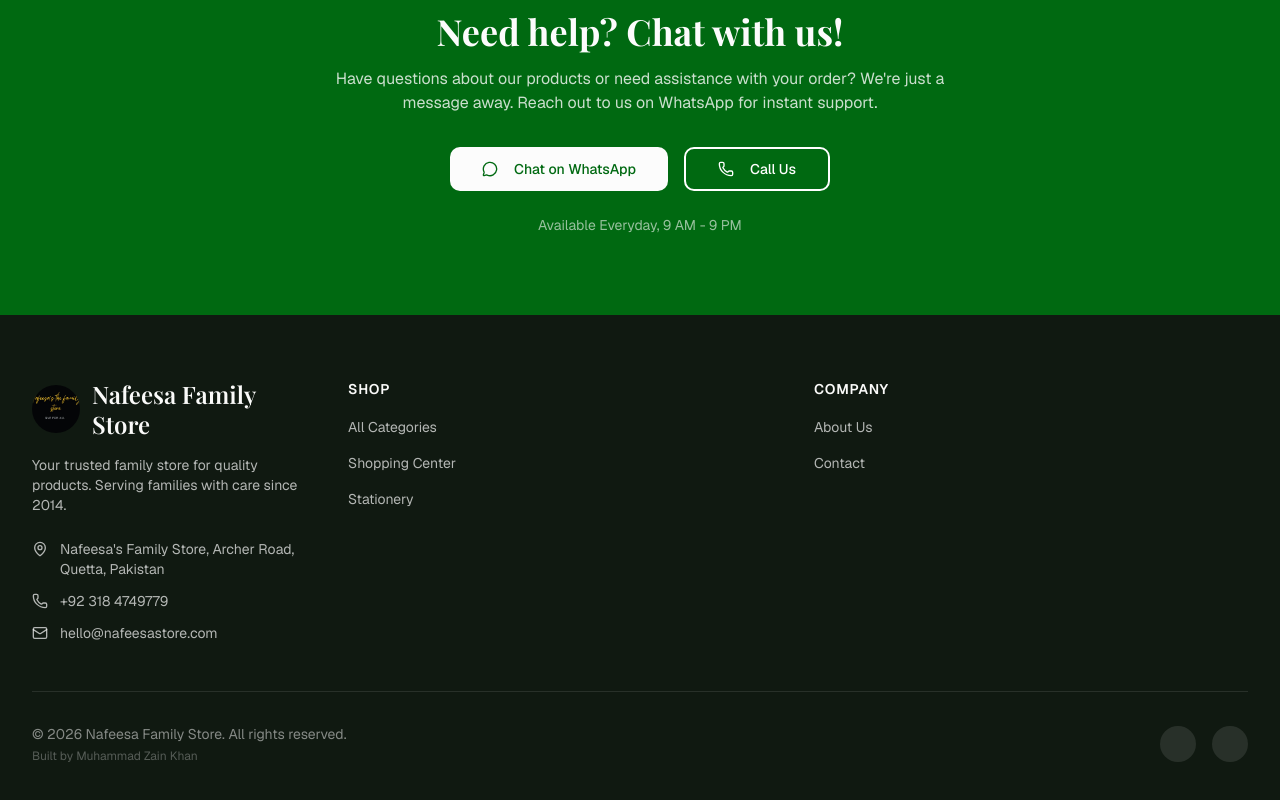
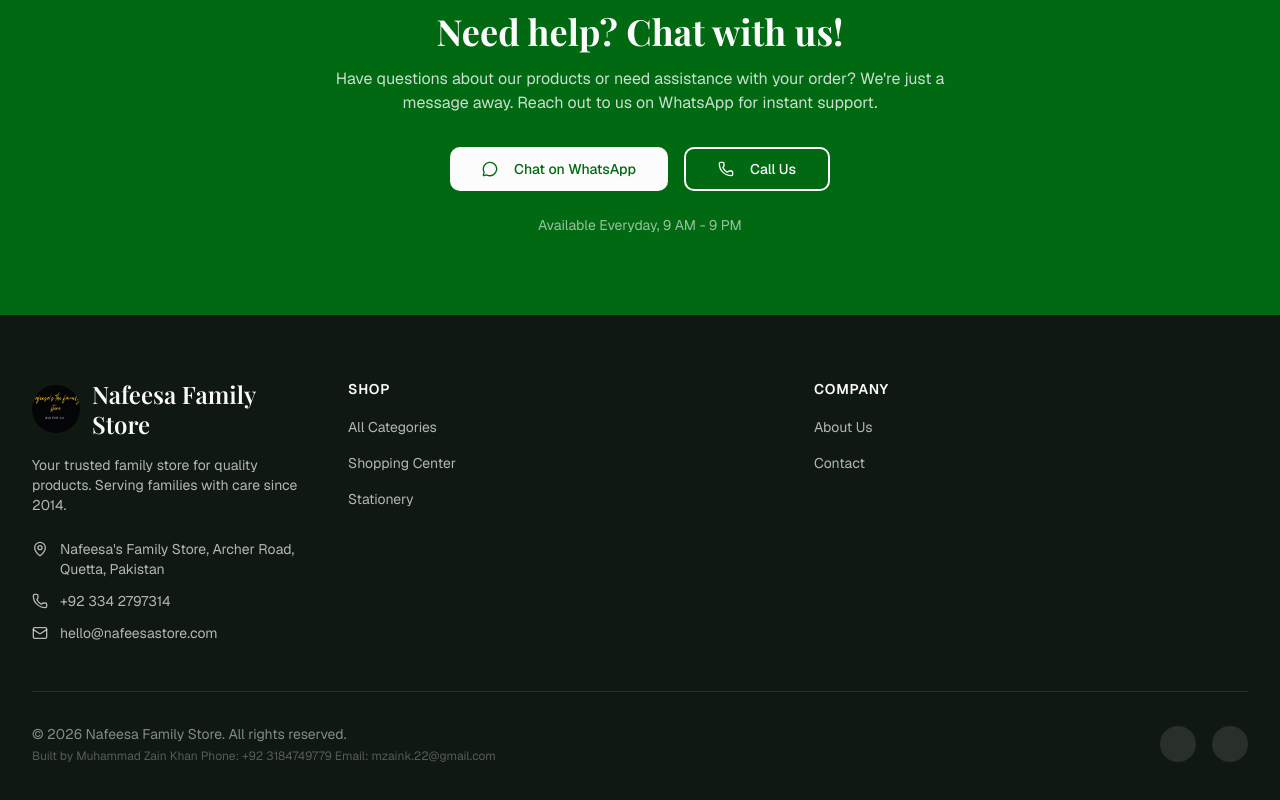
Before and after one commit to mzain-k/Nafeesa-s-Family-Store, a Next.js app: page / in a window 1280 px wide. Shown: the part 2318-3118 px from the top of the page. Built offline with nearby package versions, Linux system fonts and the light colour scheme; no server answers; the database is empty; some icons are missing; a web font is replaced by a local one.

Commit message:
feat: update footer social links to Instagram and WhatsApp channel, add developer credit

```diff
--- a/components/layout/Footer.tsx
+++ b/components/layout/Footer.tsx
@@ -44,7 +44,7 @@
               </div>
               <div className="flex items-center gap-3 text-sm text-background/70">
                 <Phone className="h-4 w-4 shrink-0" />
-                <span>+92 318 4749779</span>
+                <span>+92 334 2797314</span>
               </div>
               <div className="flex items-center gap-3 text-sm text-background/70">
                 <Mail className="h-4 w-4 shrink-0" />
@@ -98,6 +98,8 @@
             </p>
             <p className="mt-1 text-xs text-background/30">
               Built by Muhammad Zain Khan
+              Phone: +92 3184749779
+              Email: mzaink.22@gmail.com
             </p>
           </div>
           <div className="flex gap-4">
```
